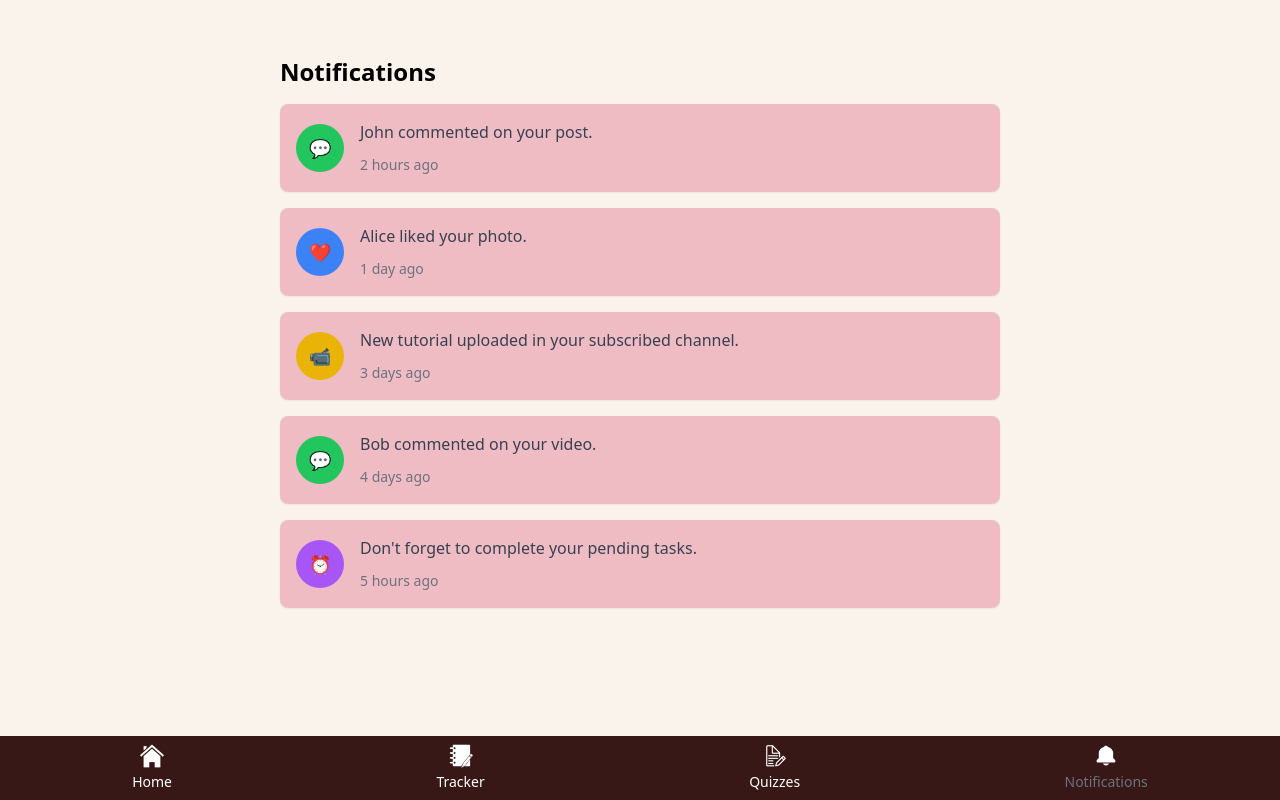
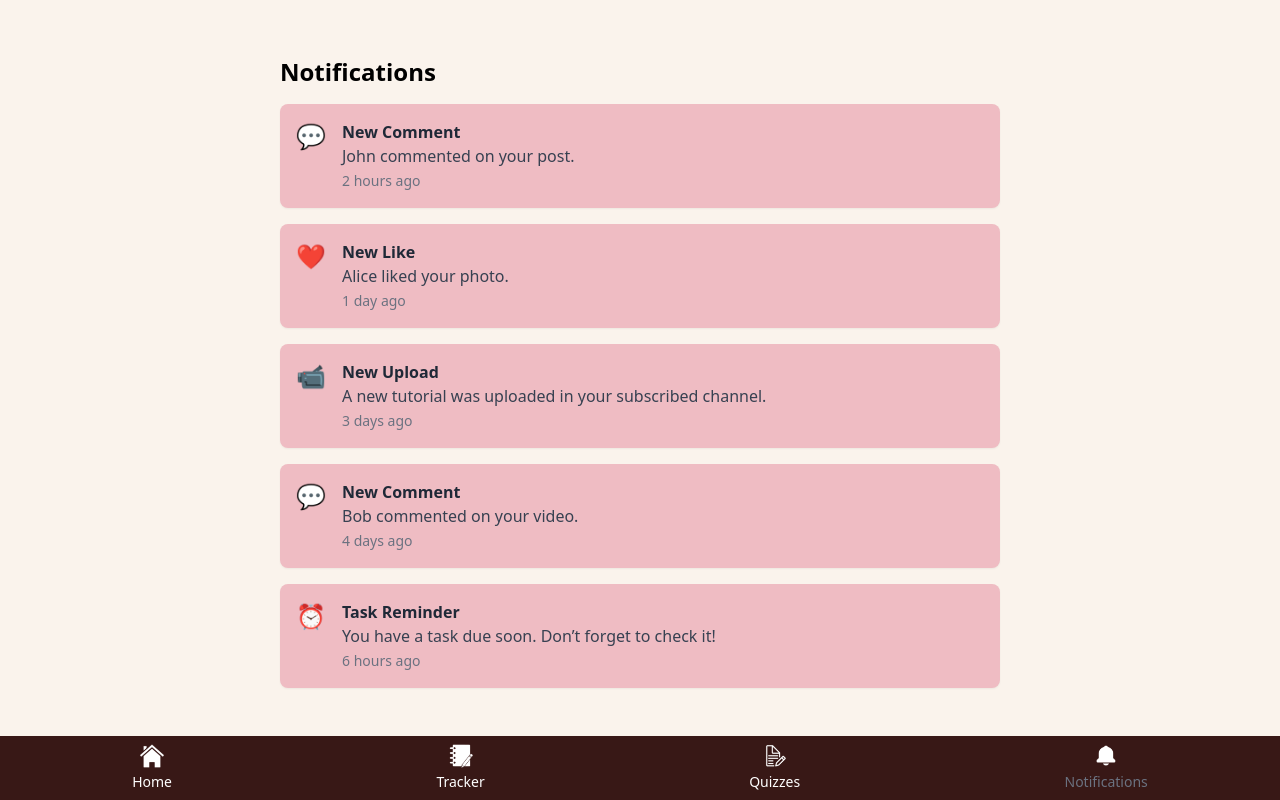
Before and after one commit to chinoy-the-great/nuxt3-drizzle-stitch, a Nuxt app: page /notifications in a window 1280 px wide. Built offline with nearby package versions, Linux system fonts and the light colour scheme.

Commit message:
Redesigned notifications.

```diff
--- a/pages/notifications.vue
+++ b/pages/notifications.vue
@@ -1,23 +1,21 @@
 <template>
-	<div class="max-w-3xl mx-auto mt-8 p-6">
+	<div class="max-w-3xl mx-auto mt-8 mb-16 p-6">
 		<h1 class="text-2xl font-semibold mb-4">Notifications</h1>
 
 		<div
 			v-for="(notification, index) in notifications"
 			:key="index"
-			class="flex items-center p-4 mb-4 bg-[#EFBCC3] rounded-lg shadow-sm"
+			class="p-4 mb-4 bg-[#EFBCC3] rounded-lg shadow-sm flex"
 		>
-			<div
-				:class="notificationIconClass(notification.type)"
-				class="w-12 h-12 rounded-full flex items-center justify-center mr-4"
-			>
-				<span :class="notificationTextClass(notification.type)" class="text-lg font-bold">
-					{{ notification.icon }}
-				</span>
+			<!-- Icon -->
+			<div class="mr-4 text-2xl">
+				{{ notification.icon }}
 			</div>
 
+			<!-- Notification Content -->
 			<div class="flex-grow">
-				<p class="text-gray-700 text-base mb-2">{{ notification.message }}</p>
+				<p class="font-semibold text-gray-800">{{ notification.message }}</p>
+				<p class="text-gray-700">{{ notification.description }}</p>
 				<span class="text-sm text-gray-500">{{ notification.time }}</span>
 			</div>
 		</div>
@@ -27,78 +25,46 @@
 <script setup>
 import { ref } from 'vue'
 
-// Sample notifications data
 const notifications = ref([
 	{
 		id: 1,
-		type: 'comment', // Can be 'like', 'upload', 'comment', etc.
-		message: 'John commented on your post.',
+		type: 'comment',
+		message: 'New Comment',
+		description: 'John commented on your post.',
 		time: '2 hours ago',
 		icon: '💬',
 	},
 	{
 		id: 2,
 		type: 'like',
-		message: 'Alice liked your photo.',
+		message: 'New Like',
+		description: 'Alice liked your photo.',
 		time: '1 day ago',
 		icon: '❤️',
 	},
 	{
 		id: 3,
 		type: 'upload',
-		message: 'New tutorial uploaded in your subscribed channel.',
+		message: 'New Upload',
+		description: 'A new tutorial was uploaded in your subscribed channel.',
 		time: '3 days ago',
 		icon: '📹',
 	},
 	{
 		id: 4,
 		type: 'comment',
-		message: 'Bob commented on your video.',
+		message: 'New Comment',
+		description: 'Bob commented on your video.',
 		time: '4 days ago',
 		icon: '💬',
 	},
 	{
 		id: 5,
 		type: 'task',
-		message: "Don't forget to complete your pending tasks.",
-		time: '5 hours ago',
+		message: 'Task Reminder',
+		description: 'You have a task due soon. Don’t forget to check it!',
+		time: '6 hours ago',
 		icon: '⏰',
 	},
 ])
-
-// Function to return the icon class based on notification type
-const notificationIconClass = (type) => {
-	switch (type) {
-		case 'like':
-			return 'bg-blue-500 text-white'
-		case 'comment':
-			return 'bg-green-500 text-white'
-		case 'upload':
-			return 'bg-yellow-500 text-white'
-		case 'task':
-			return 'bg-purple-500 text-white'
-		default:
-			return 'bg-gray-500 text-white'
-	}
-}
-
-// Function to return the text class based on notification type
-const notificationTextClass = (type) => {
-	switch (type) {
-		case 'like':
-			return 'text-white'
-		case 'comment':
-			return 'text-white'
-		case 'upload':
-			return 'text-white'
-		case 'task':
-			return 'text-white'
-		default:
-			return 'text-gray-800'
-	}
-}
 </script>
-
-<style scoped>
-/* Add any custom styles here if necessary */
-</style>
```
